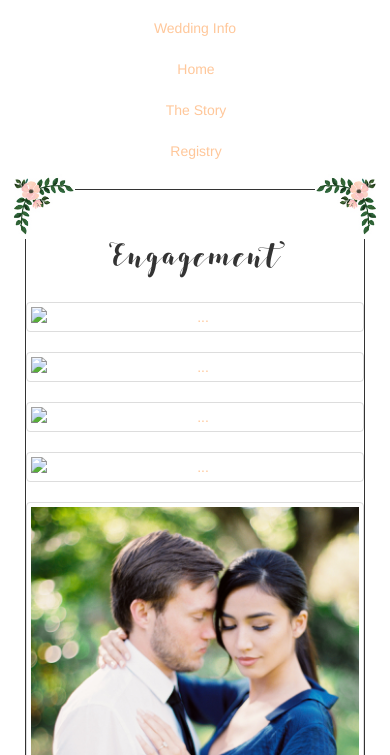
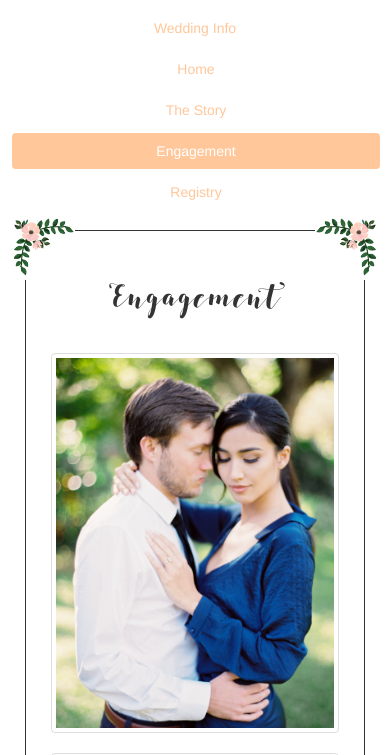
Before and after one commit to leetmachine/shes-a-gladstone-now, a Node server app: page /engagement in a window 390 px wide. Shown: the top 755 px of the page. Run offline with Node 20, Linux system fonts and the light colour scheme; some libraries are stand-ins or nearby versions.

Commit message:
add engagement photos

```diff
--- a/public/javascripts/engagement.js
+++ b/public/javascripts/engagement.js
@@ -1,24 +1,45 @@
 var photoContainer = document.getElementById('photo-container');
 
-var photoDiv = document.createElement('div');
-photoDiv.className="col-xs-12";
-photoDiv.className="col-sm-6";
-photoDiv.clasName="col-md-3";
+
 
 var urls = [
  "../images/engagement/fave1.jpg",
+ "../images/engagement/FAVE3.jpg",
  "../images/engagement/fave2.jpg",
- "../images/engagement/FAVE3.jpg",
  "../images/engagement/betterone.jpg"
 ]
 
+for(var i in urls) {
 
-var photoA = document.createElement('a');
-photoA.className="thumbnail";
-var photoImg = document.createElement('img');
-photoImg.src=urls[0];
+    //create div for sizing
+    var photoDiv = document.createElement('div');
+        photoDiv.className="col-xs-12";
+        photoDiv.className="col-sm-6";
+        photoDiv.className="col-md-3";
+
+    //create a link tag
+    var photoA = document.createElement('a');
+    photoA.className="thumbnail";
+    photoA.setAttribute('data-toggle', "modal");
+    photoA.setAttribute('data-target', "#myModal");
+
+    //use let for block specific scope.
+    let path = urls[i];
+
+    photoA.addEventListener("click", function(){
+        console.log(path + " clicked");
+        document.getElementById('modal-image').src = path;
+    });
 
 
-photoA.appendChild(photoImg);
-photoDiv.appendChild(photoA);
-photoContainer.appendChild(photoDiv);
+    //create an image with url at the current index
+    var photoImg = document.createElement('img');
+    photoImg.src=urls[i];
+
+    //append the objects to the container
+    photoA.appendChild(photoImg);
+    photoDiv.appendChild(photoA);
+    photoContainer.appendChild(photoDiv);
+
+
+}
--- a/public/stylesheets/style.css
+++ b/public/stylesheets/style.css
@@ -15,7 +15,12 @@ body {
 }
 
 
+
 p {
+  margin: 10px;
+}
+
+.margins {
   margin: 10px;
 }
 
@@ -239,10 +244,20 @@ hr {
       -webkit-transform: rotate(180deg); /* Chrome, Safari, Opera */
       transform: rotate(180deg);
 }
+
+/**.photo-container {
+  min-height: 500px;
+}**/
+
+.modal-content {
+  max-width: 600px;
+}
+
 /**ENGAGEMENT PICS**/
-.engagement-pic {
+#modal-image {
+  width:100%;
+}
 
-}
 
 /**INFO PAGE**/
 .info-pic {
--- a/views/engagement.hbs
+++ b/views/engagement.hbs
@@ -2,31 +2,30 @@
   <div class="row">
     <h1 class="salsabilla padding-bottom-30 move-up h1-text-size adjust-right">Engagement</h1>
   </div>
-  <div class="row">
-      <div class="col-xs-12 col-sm-6 col-md-3">
-        <a href="#" class="thumbnail">
-            <img src="" alt="..."/>
-        </a>
-      </div>
-      <div class="col-xs-12 col-sm-6 col-md-3">
-        <a href="#" class="thumbnail">
-            <img src="" alt="..."/>
-        </a>
-      </div>
-      <div class="col-xs-12 col-sm-6 col-md-3">
-        <a href="#" class="thumbnail">
-            <img src="" alt="..."/>
-        </a>
-      </div>
-      <div class="col-xs-12 col-sm-6 col-md-3">
-        <a href="#" class="thumbnail">
-            <img src="" alt="..."/>
-        </a>
-      </div>
-  </div>
-  <div id="photo-container" class="row">
+  <div id="photo-container" class="row margins">
 
   </div>
 </div>
 
+<!-- Modal -->
+<div class="modal fade" id="myModal" tabindex="-1" role="dialog" aria-labelledby="myModalLabel">
+  <div class="modal-dialog" role="document">
+    <div class="modal-content photo-container">
+      <img id="modal-image" src="" alt=""/>
+
+    </div>
+  </div>
+</div>
+
+
 <script src="javascripts/engagement.js"></script>
+
+<!--<div class="modal-header">
+        <button type="button" class="close" data-dismiss="modal" aria-label="Close"><span aria-hidden="true">&times;</span></button>
+        <h4 class="modal-title" id="myModalLabel">Modal title</h4>
+      </div>
+      <div>
+         <div class="photo-container">
+            <img id="modal-image" src="" alt=""/>
+        </div>
+      </div>-->
--- a/views/partials/header.hbs
+++ b/views/partials/header.hbs
@@ -4,7 +4,7 @@
       <li role="presentation nav-pill" class="{{#if active_info}}active{{/if}} nav-pill"><a href="/info">Wedding Info</a></li>
       <li role="presentation nav-pill" class="{{#if active_home}}active{{/if}} nav-pill"><a href="/">Home</a></li>
       <li role="presentation nav-pill" class="{{#if active_us}}active{{/if}} nav-pill"><a href="/us">The Story</a></li>
-      <!--<li role="presentation nav-pill" class="{{#if active_engagement}}active{{/if}} nav-pill"><a href="/engagement">Engagement</a></li>-->
+      <li role="presentation nav-pill" class="{{#if active_engagement}}active{{/if}} nav-pill"><a href="/engagement">Engagement</a></li>
       <li role="presentation nav-pill" class="{{#if active_registry}}active{{/if}} nav-pill" ><a href="/registry">Registry</a></li>
     </ul>
   </div>
```
